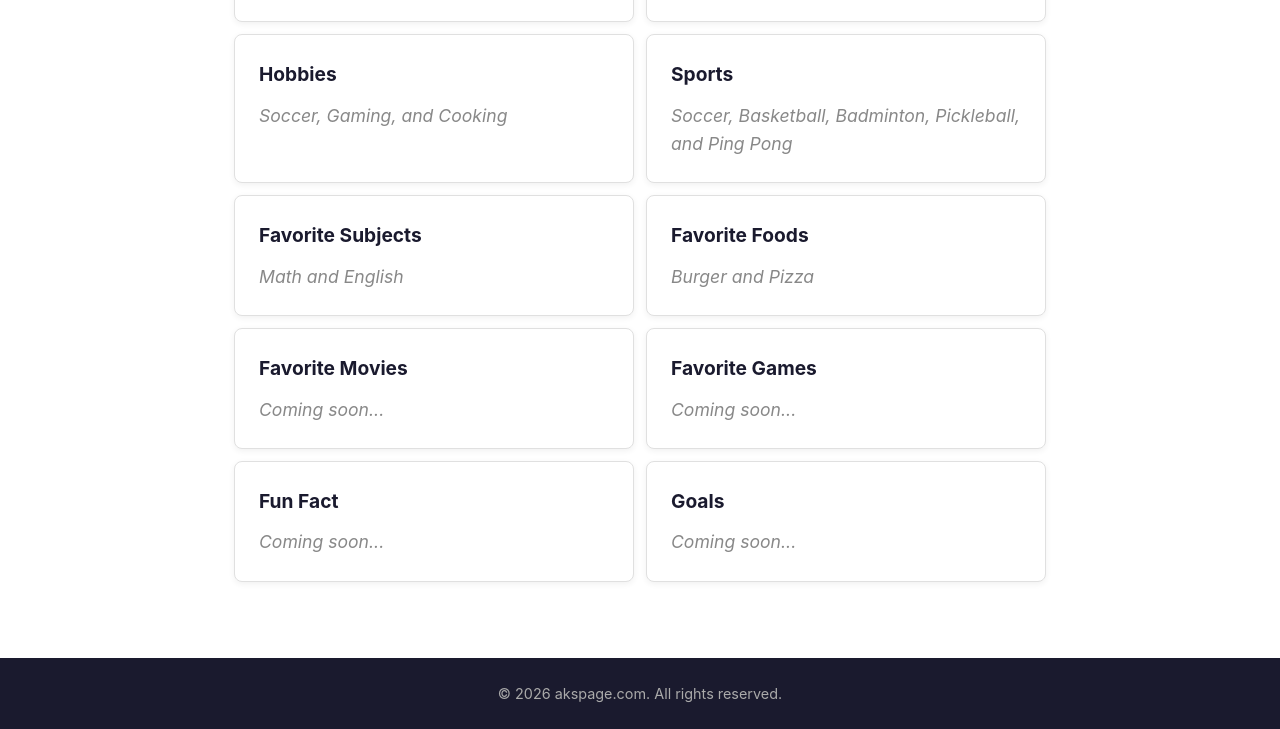
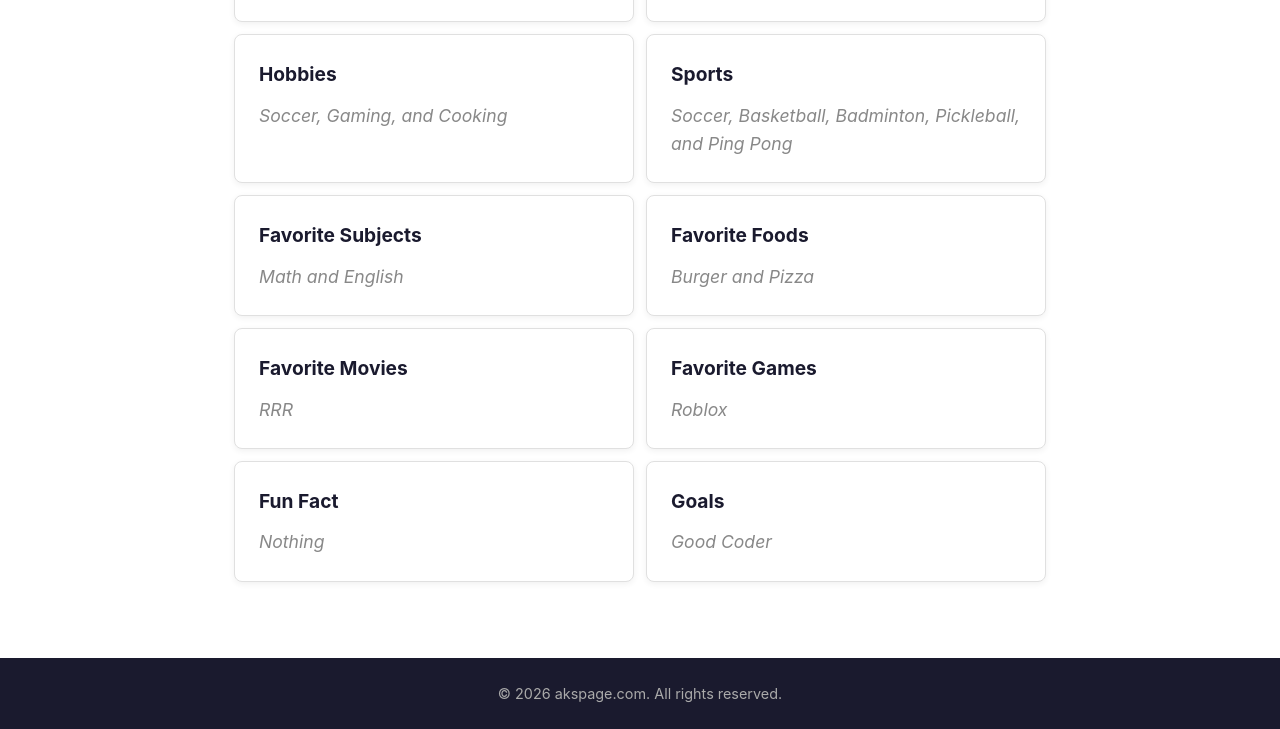
Before and after one commit to pckashyap/myWebpage, a website: page docs/about.html in a window 1280 px wide. Shown: the part 537-1266 px from the top of the page. Drawn offline with Linux system fonts and the light colour scheme.

Commit message:
Fill in remaining About page sections
Co-Authored-By: Claude Opus 4.6 <noreply@anthropic.com>

```diff
--- a/docs/about.html
+++ b/docs/about.html
@@ -59,21 +59,21 @@
         <tr>
           <td class="about-cell">
             <h3>Favorite Movies</h3>
-            <p>Coming soon...</p>
+            <p>RRR</p>
           </td>
           <td class="about-cell">
             <h3>Favorite Games</h3>
-            <p>Coming soon...</p>
+            <p>Roblox</p>
           </td>
         </tr>
         <tr>
           <td class="about-cell">
             <h3>Fun Fact</h3>
-            <p>Coming soon...</p>
+            <p>Nothing</p>
           </td>
           <td class="about-cell">
             <h3>Goals</h3>
-            <p>Coming soon...</p>
+            <p>Good Coder</p>
           </td>
         </tr>
       </table>
```
